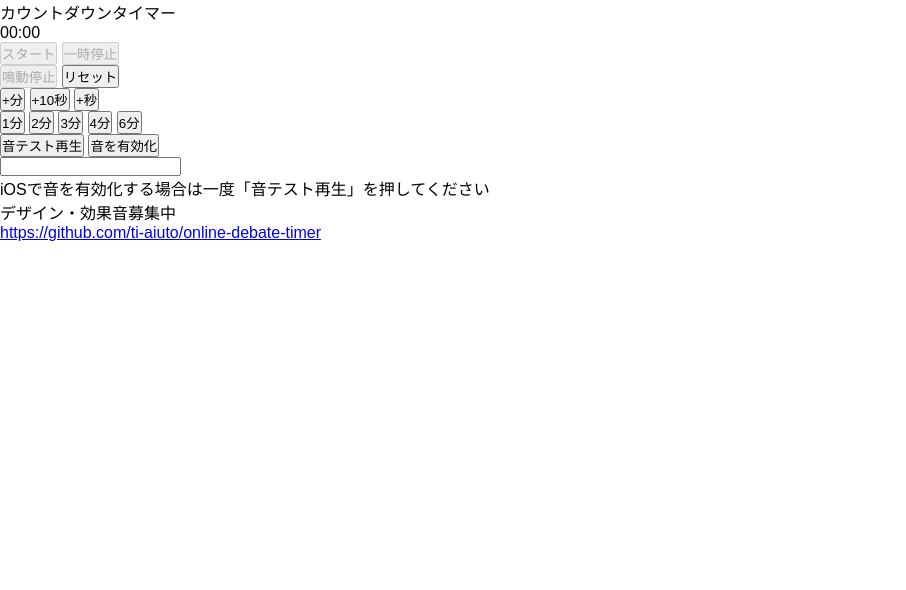
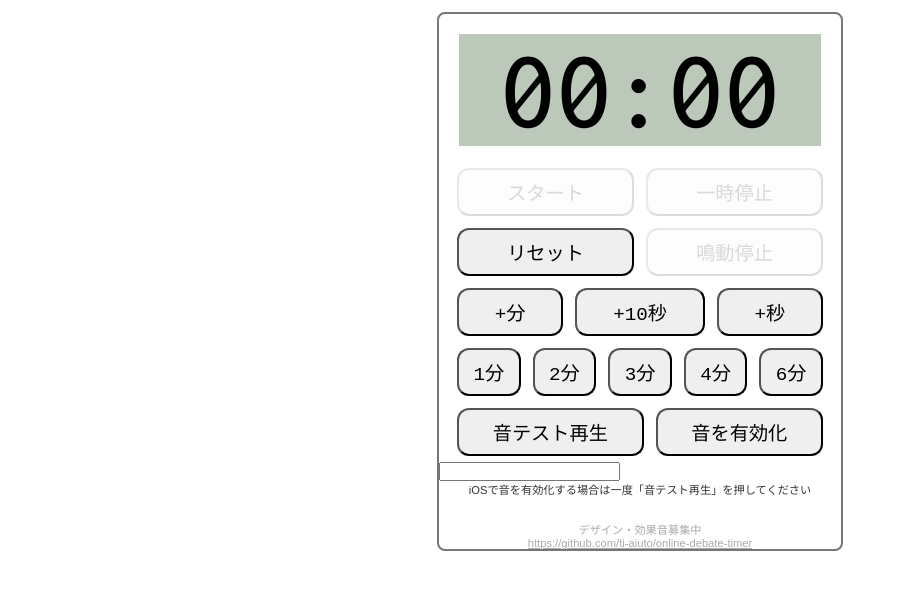
Before and after one commit to ti-aiuto/online-debate-timer, a plain HTML site: page src/timer.html in a window 1280 px wide. Shown: the whole page, without its empty margins (0-906 px from the left). Drawn offline with nearby package versions, Linux system fonts and the light colour scheme.

Commit message:
:pencil2: 少し装飾つけた

```diff
--- a/src/timer.html
+++ b/src/timer.html
@@ -24,36 +24,44 @@
         font-family: sans-serif;
       }
 
-      .timer {
+      .container {
+        max-width: 430px;
+        margin: auto;
       }
 
-      .timer__header {
-        text-align: center;
-        margin-bottom: 16px;
-        margin-top: 8px;
-        color: #333;
+      .timer {
+        border: solid 2px #777;
+        border-radius: 8px;
+        margin: 12px;
       }
 
       .timer__time-display-digits {
+        margin: 20px;
         font-size: 7rem;
         line-height: 7rem;
         text-align: center;
         font-family: 'Inconsolata', monospace;
         margin-bottom: 16px;
+        background-color: #bbc8ba;
       }
 
       .timer__controls {
         margin-bottom: 16px;
-        text-align: center;
+      }
+
+      .timer__controls-row {
+        display: flex;
+        margin: 0 12px;
       }
 
       .timer__control-button {
-        font-size: 1.4rem;
-        margin: 8px;
+        font-size: 1.2rem;
+        margin: 6px;
         padding: 8px;
         border-radius: 12px;
         font-family: monospace;
         touch-action: manipulation;
+        flex-grow: 1;
       }
 
       .timer__control-button:disabled {
@@ -86,112 +94,116 @@
     </style>
   </head>
   <body>
-    <div class="header">カウントダウンタイマー</div>
+    <div class="container">
+      <div class="timer">
         <div id="timer-ui">
-      <time-display :sec="currentSec"></time-display>
-      <div class="timer-control">
-        <div>
+          <time-display
+            :sec="currentSec"
+            class="timer__time-display-digits"
+          ></time-display>
+          <div class="timer__timer-controls">
+            <div class="timer__controls-row">
               <button
                 @click="startButton"
-            class="timer-control-button"
+                class="timer__control-button"
                 :disabled="!canGoToCountingDown"
               >
                 スタート
               </button>
               <button
                 @click="stopButton"
-            class="timer-control-button"
+                class="timer__control-button"
                 :disabled="!canGoToPausingCountDown"
               >
                 一時停止
               </button>
             </div>
-        <div>
+            <div class="timer__controls-row">
+              <button @click="resetButton" class="timer__control-button">
+                リセット
+              </button>
               <button
                 @click="restoreButton"
-            class="timer-control-button"
+                class="timer__control-button"
                 :disabled="!isCountingDownCompleted"
               >
                 鳴動停止
               </button>
-          <button @click="resetButton" class="timer-control-button">
-            リセット
-          </button>
             </div>
-        <div>
+            <div class="timer__controls-row">
               <button
                 @click="addMinutesButton(1)"
-            class="timer-control-button"
+                class="timer__control-button"
                 :disabled="!canGoToSettingTime"
               >
                 +分
               </button>
               <button
                 @click="addSecondsButton(10)"
-            class="timer-control-button"
+                class="timer__control-button"
                 :disabled="!canGoToSettingTime"
               >
                 +10秒
               </button>
               <button
                 @click="addSecondsButton(1)"
-            class="timer-control-button"
+                class="timer__control-button"
                 :disabled="!canGoToSettingTime"
               >
                 +秒
               </button>
             </div>
-        <div>
+            <div class="timer__controls-row">
               <button
                 @click="setSecButton(60)"
-            class="timer-control-button"
+                class="timer__control-button"
                 :disabled="!canGoToSettingTime"
               >
                 1分
               </button>
               <button
                 @click="setSecButton(120)"
-            class="timer-control-button"
+                class="timer__control-button"
                 :disabled="!canGoToSettingTime"
               >
                 2分
               </button>
               <button
                 @click="setSecButton(180)"
-            class="timer-control-button"
+                class="timer__control-button"
                 :disabled="!canGoToSettingTime"
               >
                 3分
               </button>
               <button
                 @click="setSecButton(240)"
-            class="timer-control-button"
+                class="timer__control-button"
                 :disabled="!canGoToSettingTime"
               >
                 4分
               </button>
               <button
                 @click="setSecButton(360)"
-            class="timer-control-button"
+                class="timer__control-button"
                 :disabled="!canGoToSettingTime"
               >
                 6分
               </button>
             </div>
-        <div>
-          <button @click="testPlaySoundButton" class="timer-control-button">
+            <div class="timer__controls-row">
+              <button @click="testPlaySoundButton" class="timer__control-button">
                 音テスト再生
               </button>
               <button
                 v-if="!soundEnabled"
-            @click="enableSoundButton"
+                class="timer__control-button"
                 class="timer-control-button"
               >
                 音を有効化
               </button>
               <button
                 v-if="soundEnabled"
-            @click="disableSoundButton"
+                class="timer__control-button"
                 class="timer-control-button"
               >
                 音を無効化
@@ -201,16 +213,20 @@
 
           <input type="text" readonly :value="message" class="message" />
 
-      <div class="how-to-use">
+          <div class="timer__how-to-use">
             iOSで音を有効化する場合は一度「音テスト再生」を押してください
           </div>
         </div>
-    <div class="copyright">
+        <div class="timer__copyright">
           デザイン・効果音募集中<br />
           <a href="https://github.com/ti-aiuto/online-debate-timer"
             >https://github.com/ti-aiuto/online-debate-timer</a
           >
         </div>
+      </div>
+
+    </div>
+
     <script type="text/javascript">
       // タイマーの状態遷移を整理したオブジェクト
       const TkTimerStateValue = Object.freeze({
```
Lines whose indentation alone changed are shown as unchanged.
